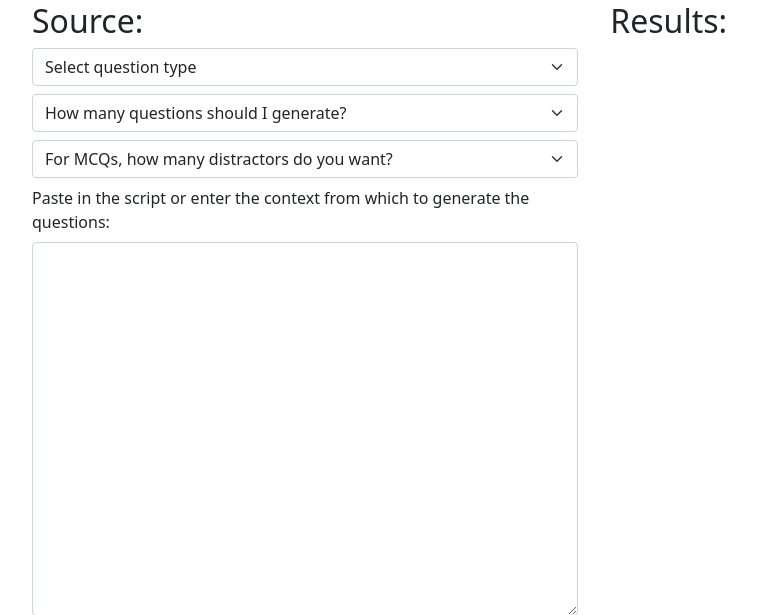
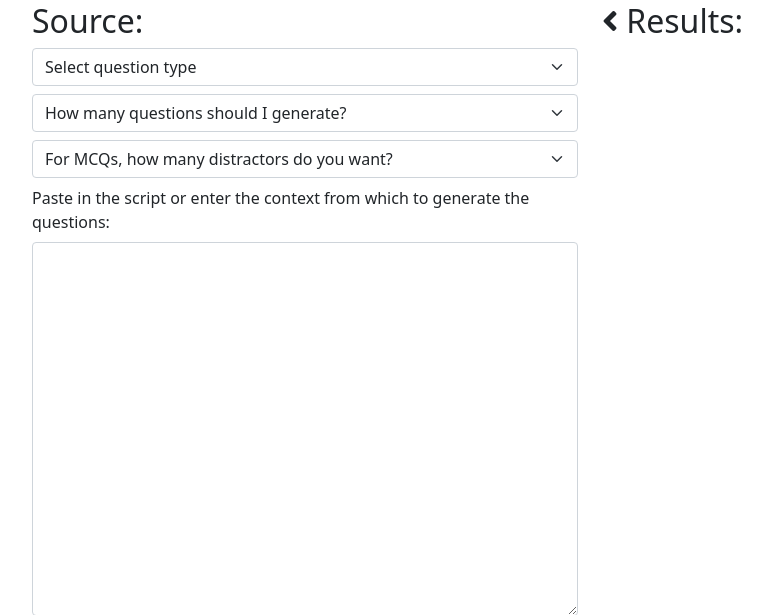
Before and after one commit to lechien73/miskolc, a Django app: page / in a window 1280 px wide. Shown: the part 218-833 px from the top of the page, without its empty margins (50-822 px from the left). Run offline with Django 4.2, Linux system fonts and the light colour scheme; some libraries are stand-ins or nearby versions; grey boxes are pictures that could not be loaded.

Commit message:
Update icon

```diff
--- a/home/static/js/main.js
+++ b/home/static/js/main.js
@@ -26,5 +26,5 @@ document.getElementById("submit").addEventListener("click", (e) => {
 });
 
 document.getElementById("transfer").addEventListener("click", (e) => {
-    document.getElementById("ScriptArea").innerHTMl = document.getElementById("results").innerHTML;
+    document.getElementById("ScriptArea").innerHTML = document.getElementById("results").innerHTML;
 });
--- a/home/templates/index.html
+++ b/home/templates/index.html
@@ -61,7 +61,7 @@
                 <button class="btn btn-success" id="submit">Quizmogrify!</button>
             </div>
             <div class="col-6">
-                <h2><i class="fas fa-chevron-double-left" id="transfer"></i> Results:</h2>
+                <h2><i class="fas fa-angle-left" id="transfer"></i> Results:</h2>
                 <img src="{% static 'img/loader.gif' %}" width="50" class="text-center d-none" id="loader">
                 <p id="results"></p>
             </div>
```
